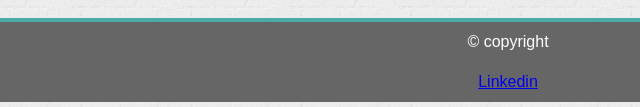
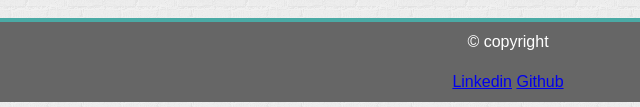
Before and after one commit to AlphonsoTate/Basic-Portfolio, a plain HTML site: page index.html in a window 1280 px wide. Shown: the part 809-916 px from the top of the page, 132-772 px from the left. Drawn offline with Linux system fonts and the light colour scheme.

Commit message:
update 2

```diff
--- a/index.html
+++ b/index.html
@@ -69,7 +69,7 @@ pure innovation and influence in the developing realm. I am humble to learn and
 
 
 </div>
-<footer class="footers">&#169 copyright   <br><a href="linkedin.com/alphonsotate">Linkedin</a></footer>
+<footer class="footers">&#169 copyright   <br><a href="linkedin.com/alphonsotate">Linkedin</a> <a href ="https://github.com/phenomphons?tab=repositories">Github</a></footer>
 
 </body>
 
```
